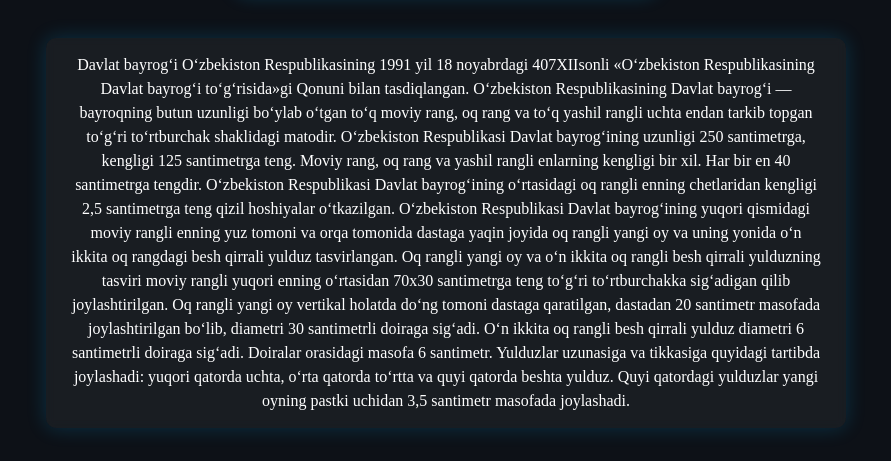
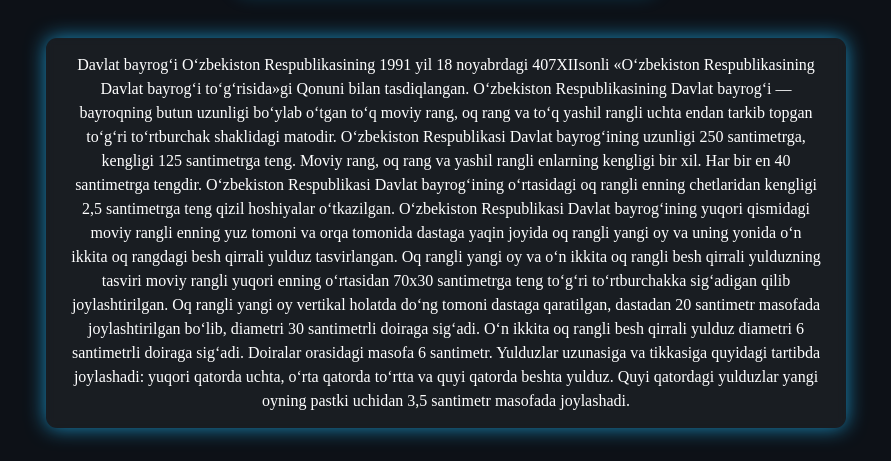
Before and after one commit to AKE2303/uzb-flag, a plain HTML site: page index.html in a window 1280 px wide. In both pictures the pointer is over the element 640 px from the left and 572 px from the top of the page. Shown: the part 339-800 px from the top of the page, without its empty margins (194-1085 px from the left). Drawn offline with Linux system fonts and the light colour scheme.

Commit message:
Enhance paragraph hover effect in wrapper
Added hover effect for paragraph text in wrapper.

```diff
--- a/style.css
+++ b/style.css
@@ -73,3 +73,12 @@ body {
 .flag-3d:hover::before {
     opacity: 1;
 }
+
+
+.wrapper p:hover {
+   background: rgba(255,255,255,0.05);
+    color: black;
+    font-style: unset;
+    border-radius: 11px;
+    box-shadow: 0 0 20px rgba(32, 188, 255, 0.719);
+}
```
